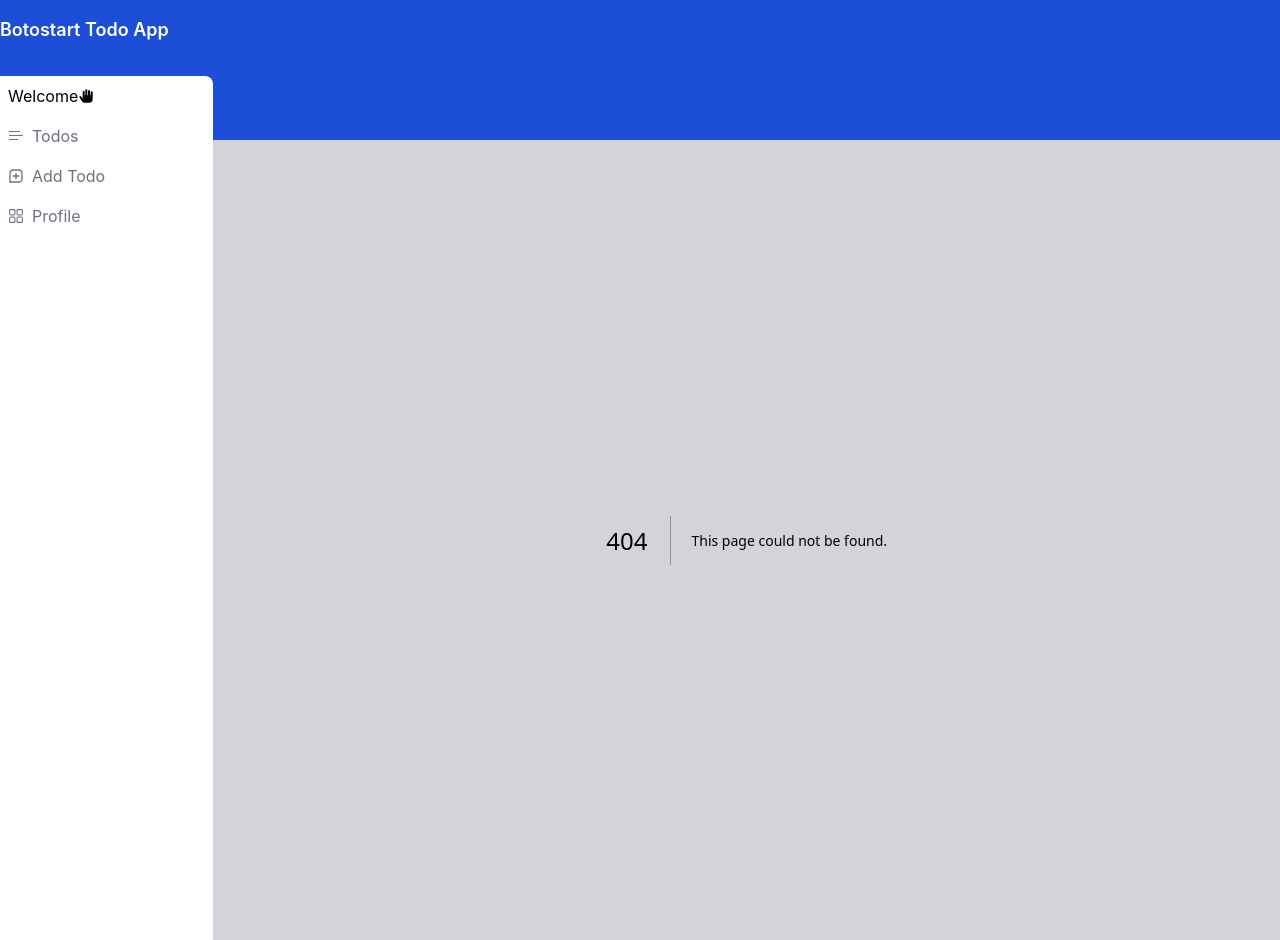
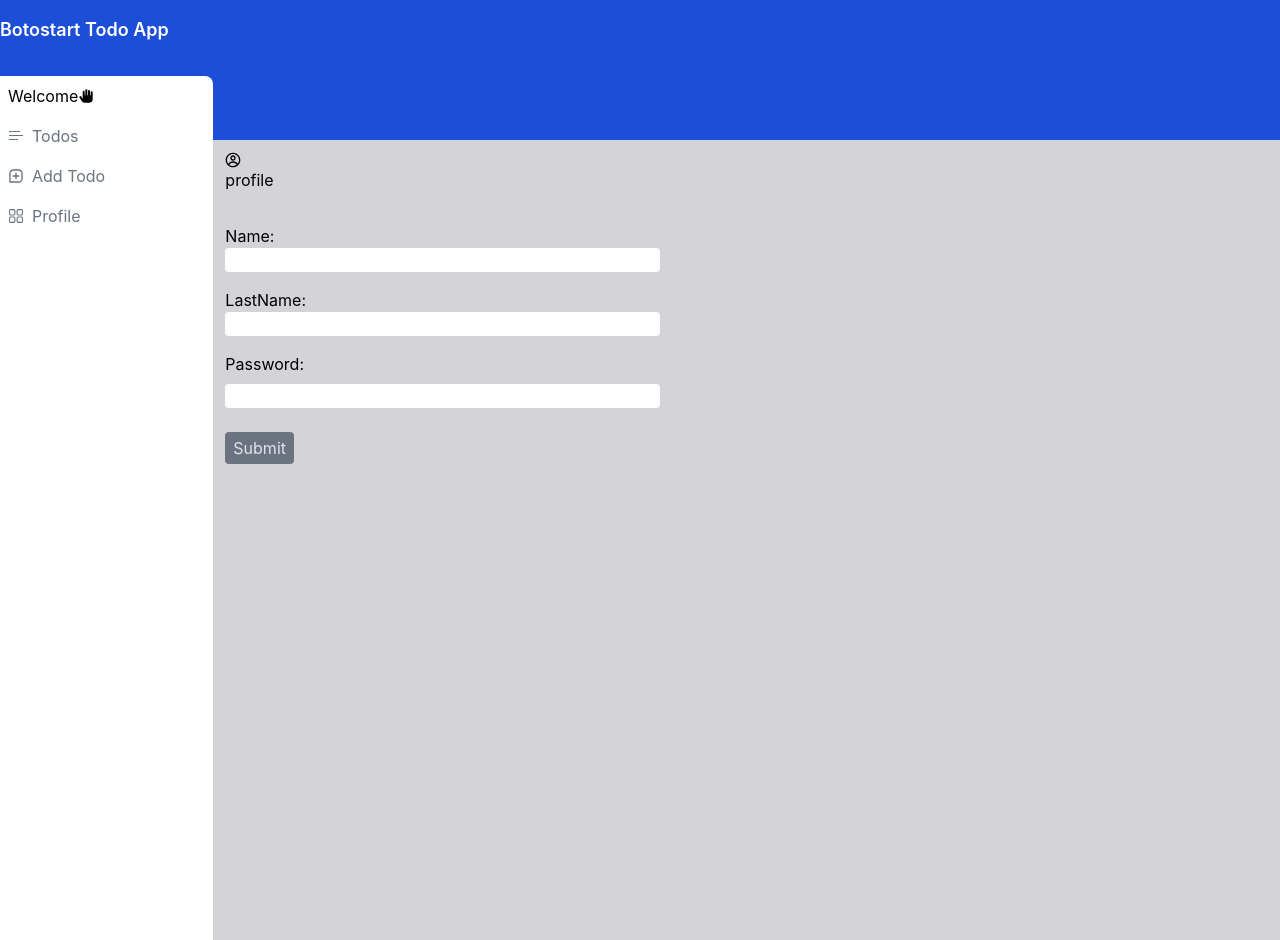
Before and after one commit to arshia788/Todo-App, a Next.js app: page /profile in a window 1280 px wide. Before the commit this address had no page. Built offline with nearby package versions, Linux system fonts and the light colour scheme.

Commit message:
front profile

```diff
--- /dev/null
+++ b/components/module/ProfileForm.js
@@ -0,0 +1,46 @@
+import React from 'react'
+
+function ProfileForm({ name, lastName, password,
+    setName, setLastName, setPassword, submitHandler }) {
+
+    return (
+        <div className='mt-4  gap-y-6'>
+
+            <div className='flex flex-col gap-y-4'>
+                <div className='flex flex-col w-5/12 '>
+                    <label htmlFor="name">Name:</label>
+                    <input
+                        className='rounded'
+                        id="name" value={name}
+                        type='text'
+                        onChange={e => setName(e.target.value)} />
+                </div>
+
+                <div className='flex flex-col w-5/12  '>
+                    <label htmlFor="lastName">LastName:</label>
+                    <input
+                        className='rounded'
+                        id="lastName" value={lastName}
+                        type='text'
+                        onChange={e => setLastName(e.target.value)} />
+                </div>
+
+                <div className='flex flex-col w-5/12 '>
+                    <label htmlFor='password' className='mb-2'>Password:</label>
+                    <input
+                        className='rounded'
+                        id='password' value={password}
+                        type='password'
+                        onChange={e => setPassword(e.target.value)} />
+                </div>
+
+            </div>
+
+            <button onClick={submitHandler} className='mt-6 rounded px-2 py-1 bg-gray-500 text-zinc-200'>
+                Submit
+            </button>
+        </div>
+    )
+}
+
+export default ProfileForm
--- /dev/null
+++ b/components/templates/ProfilePage.js
@@ -0,0 +1,41 @@
+import ProfileForm from 'components/module/ProfileForm';
+import React, { useState } from 'react';
+import {CgProfile} from 'react-icons/cg'
+
+function ProfilePage() {
+
+    const [name, setName] = useState('');
+    const [lastName, setLastName] = useState('');
+    const [password, setPassword] = useState('');
+
+
+
+    const submitHandler=(e)=>{
+
+    }
+
+    return (
+        <div className='p-3'>
+
+            <h2>
+                <CgProfile />
+                profile
+            </h2>
+
+            <div className='flex flex-col gap-y-5 mt-4'>
+
+
+
+            <ProfileForm name={name} lastName={lastName} password={password}
+            setName={setName} setLastName={setLastName} setPassword={setPassword}
+            submitHandler={submitHandler}
+            />
+
+            </div>
+
+
+        </div>
+    )
+}
+
+export default ProfilePage
--- /dev/null
+++ b/pages/profile.js
@@ -0,0 +1,12 @@
+import ProfilePage from 'components/templates/ProfilePage'
+
+
+function profile() {
+  return (
+    <div>
+        <ProfilePage />
+    </div>
+  )
+}
+
+export default profile
```
